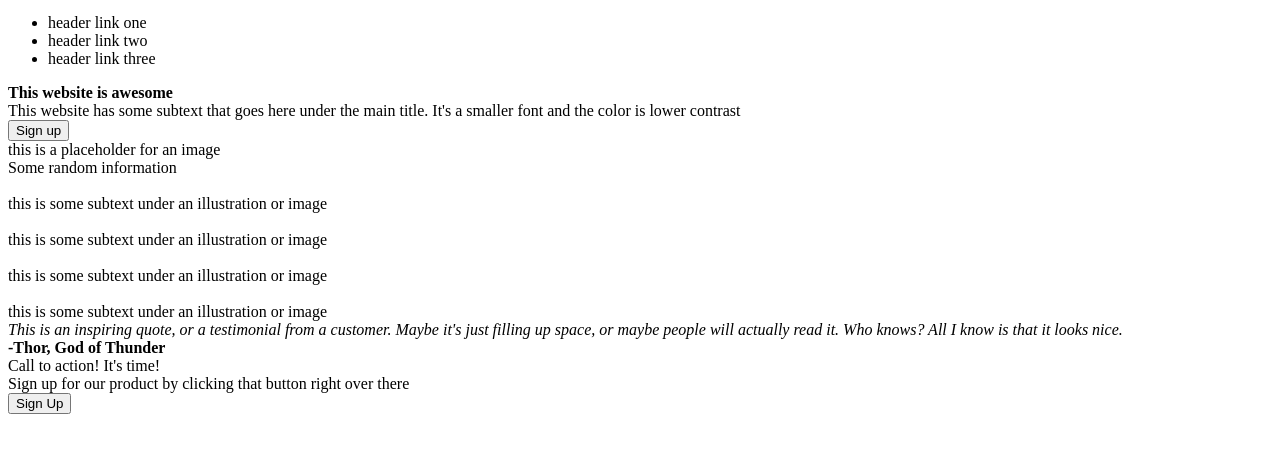
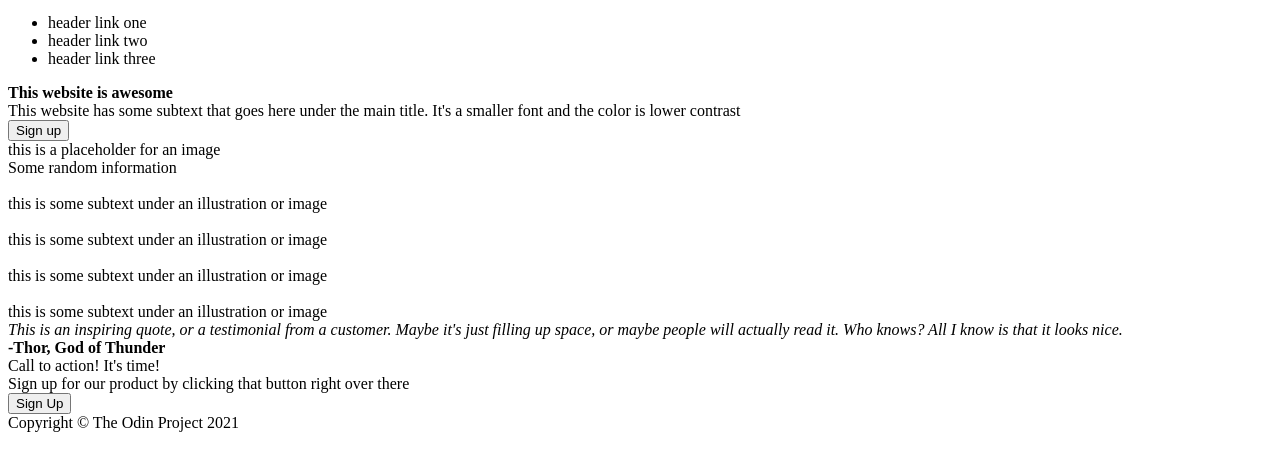
Before and after one commit to areddy2022/LandingPage, a plain HTML site: page index.html in a window 1280 px wide. Shown: the part 28-498 px from the top of the page. Drawn offline with Linux system fonts and the light colour scheme.

Commit message:
Add html for footer sections elements

```diff
--- a/index.html
+++ b/index.html
@@ -65,6 +65,9 @@
             </div>
         </div>
     </div>
+    <div class="footer">
+        <div class="footer-text">Copyright © The Odin Project 2021</div>
+    </div>
 </body>
 
 </html>
```
